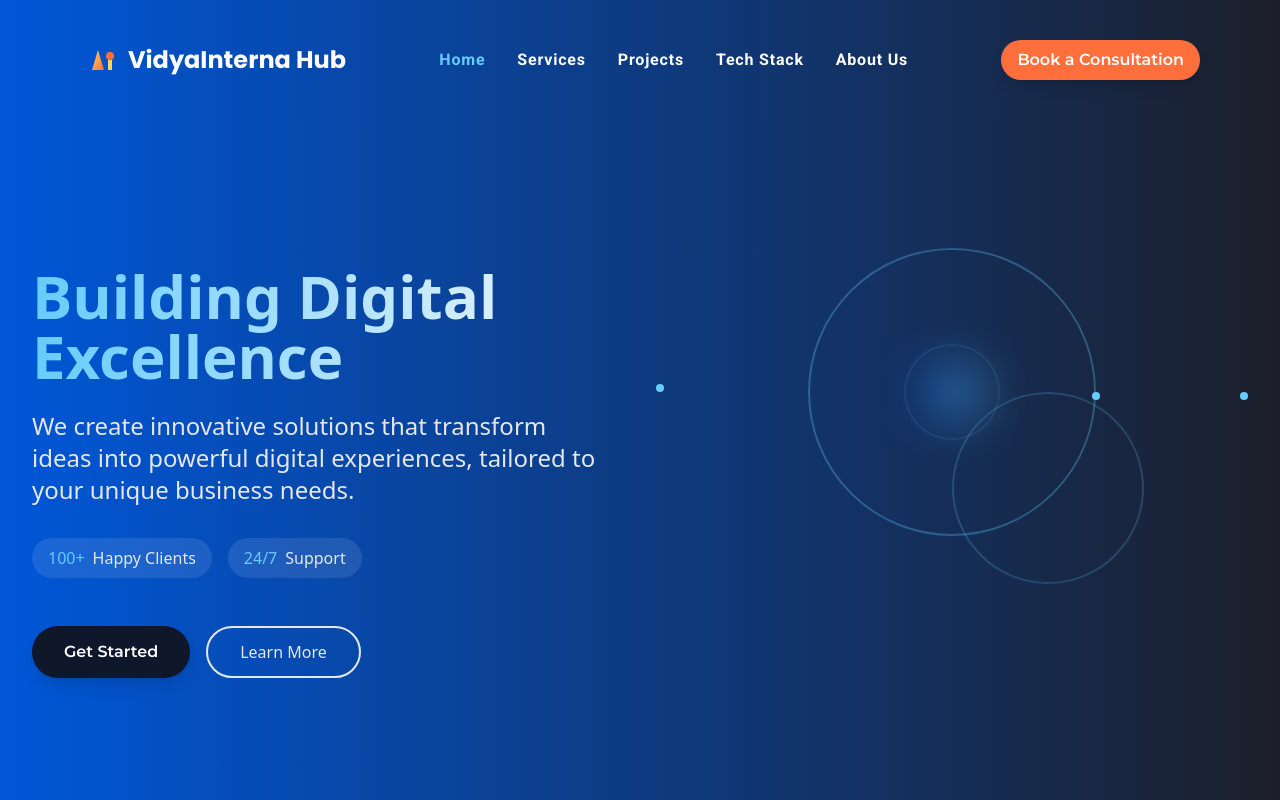
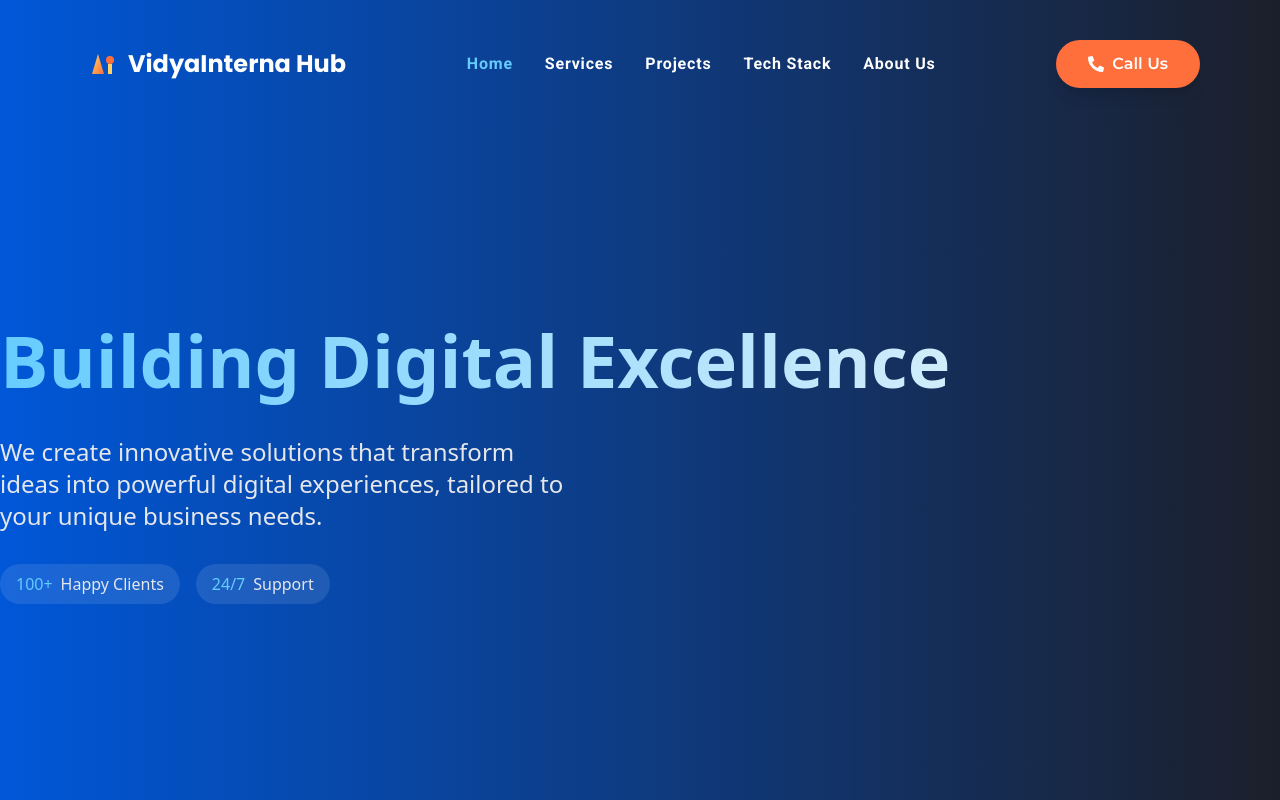
Before and after one commit to VidyaInternaHub/business-portfolio, a Next.js app: page / in a window 1280 px wide. Shown: the top 800 px of the page. Built offline with nearby package versions, Linux system fonts and the light colour scheme.

Commit message:
Removed the decorative part in the hero sections

```diff
--- a/app/globals.css
+++ b/app/globals.css
@@ -1,6 +1,10 @@
 @tailwind base;
 @tailwind components;
 @tailwind utilities;
+
+html {
+  scroll-behavior: smooth;
+}
 
 /* Scroll Bar */
 @layer utilities {
--- a/components/common/Navbar/MobileNavDrawer.tsx
+++ b/components/common/Navbar/MobileNavDrawer.tsx
@@ -3,7 +3,8 @@
 import Link from "next/link";
 import { useMobileNavDrawer } from "@/hooks/useMobileNavDrawer";
 import { navbarLinks } from "@/data/data";
-import PrimaryButton from "../Button";
+import Button from "../Button";
+import { FaPhone } from "react-icons/fa";
 
 export default function MobileNavDrawer() {
   const mobileNavDrawer = useMobileNavDrawer();
@@ -35,14 +36,13 @@ export default function MobileNavDrawer() {
           ))}
         </ul>
         <div className="w-full sm:w-2/3 p-6 block md:hidden">
-          <PrimaryButton
+        <Button
             buttonType="highlightButton"
-            href="#"
-            className="w-full py-4 text-center text-lg font-medium"
-            ariaLabel="Book a Consultation"
+            className="w-full px-8 py-3 rounded-full justify-center items-center space-x-2 flex md:hidden"
           >
-            Book a Consultation
-          </PrimaryButton>
+            <FaPhone className="rotate-90" />
+            <p>Call Us</p>
+          </Button>
         </div>
       </div>
     </div>
--- a/components/common/Navbar/Navbar.tsx
+++ b/components/common/Navbar/Navbar.tsx
@@ -3,7 +3,7 @@
 import Link from "next/link";
 import { usePathname } from "next/navigation";
 import { useEffect, useState } from "react";
-import { FaBars, FaTimes } from "react-icons/fa";
+import { FaBars, FaTimes, FaPhone } from "react-icons/fa";
 import { useMobileNavDrawer } from "@/hooks/useMobileNavDrawer";
 import { navbarLinks } from "@/data/data";
 import Logo from "../Logo";
@@ -83,11 +83,10 @@ export default function Navbar() {
         <div className="flex space-x-6">
           <Button
             buttonType="highlightButton"
-            href="#"
-            className="hidden md:block"
-            ariaLabel="Book a Consultation"
+            className="px-8 py-3 rounded-full justify-center items-center space-x-2 hidden md:flex"
           >
-            Book a Consultation
+            <FaPhone className="rotate-90" />
+            <p>Call Us</p>
           </Button>
           {/* Mobile Menu Button */}
           <button
--- a/components/home-section/Hero/Hero.tsx
+++ b/components/home-section/Hero/Hero.tsx
@@ -1,16 +1,15 @@
-import Button from "@/components/common/Button";
 import HeroContainer from "@/components/common/HeroContainer";
-import Decoration from "./Decoration";
+// import Decoration from "./Decoration";
 
 export default function Hero() {
   return (
     <HeroContainer>
       <div className="lg:h-[calc(100vh-18rem)] flex items-center">
-        <div className="max-w-7xl mx-auto px-4 sm:px-6 lg:px-8 w-full">
-          <div className="grid md:grid-cols-2 gap-8 items-center">
+        <div className="max-w-7xl mx-auto w-full">
+          <div className="grid md:grid-cols-1 items-center">
             {/* Left Content */}
             <div className="text-left">
-              <h1 className="text-4xl md:text-6xl font-bold mb-6 bg-gradient-sky-lightgray-tertary bg-clip-text text-transparent">
+              <h1 className="py-4 text-4xl md:text-7xl font-bold mb-6 bg-gradient-sky-lightgray-tertary bg-clip-text text-transparent">
                 Building Digital Excellence
               </h1>
               <p className="text-xl md:text-2xl text-gray-200 max-w-xl mb-8">
@@ -28,20 +27,9 @@ export default function Hero() {
                   <span className="ml-2 text-gray-200">Support</span>
                 </div>
               </div>
-              <div className="flex gap-4">
-                <Button
-                  buttonType="primaryDarkButton"
-                  className="px-8 py-3 rounded-full"
-                >
-                  Get Started
-                </Button>
-                <button className="px-8 py-3 border-2 border-gray-200 text-gray-200 rounded-full hover:bg-white/10 transition-colors">
-                  Learn More
-                </button>
-              </div>
             </div>
             {/* Right Decorative Elements */}
-            <Decoration />
+            {/* <Decoration /> */}
           </div>
         </div>
       </div>
--- a/components/tech-stack/Hero/Hero.tsx
+++ b/components/tech-stack/Hero/Hero.tsx
@@ -1,15 +1,15 @@
 import HeroContainer from "@/components/common/HeroContainer";
-import Decoration from "./Decoration";
+// import Decoration from "./Decoration";
 
 export default function Hero() {
   return (
     <HeroContainer>
       <div className="lg:h-[calc(100vh-18rem)] flex items-center">
-        <div className="max-w-7xl mx-auto px-4 sm:px-6 lg:px-8">
-          <div className="grid md:grid-cols-2 gap-8 items-center">
+        <div className="max-w-7xl mx-auto w-full">
+          <div className="grid md:grid-cols-1 items-center">
             {/* Left Content */}
             <div className="text-left">
-              <h1 className="text-4xl md:text-6xl font-bold mb-6 bg-gradient-sky-lightgray-tertary bg-clip-text text-transparent">
+              <h1 className="py-4 text-4xl md:text-7xl font-bold mb-6 bg-gradient-sky-lightgray-tertary bg-clip-text text-transparent">
                 Powered by Modern Technology
               </h1>
               <p className="text-xl md:text-2xl text-gray-200 max-w-xl mb-8">
@@ -28,9 +28,8 @@ export default function Hero() {
                 </div>
               </div>
             </div>
-
-            {/* Right Decorative Tech Elements */}
-            <Decoration />
+            {/* Right Decorative Elements */}
+            {/* <Decoration /> */}
           </div>
         </div>
       </div>
--- a/package.json
+++ b/package.json
@@ -12,6 +12,7 @@
     "next": "15.0.3",
     "react": "19.0.0-rc-66855b96-20241106",
     "react-dom": "19.0.0-rc-66855b96-20241106",
+    "react-hook-form": "^7.53.2",
     "react-icons": "^5.3.0",
     "swiper": "^11.1.14",
     "zustand": "^5.0.1"
```
Also changed, not shown: 1 other file (tests, documents, lock files or other folders).
